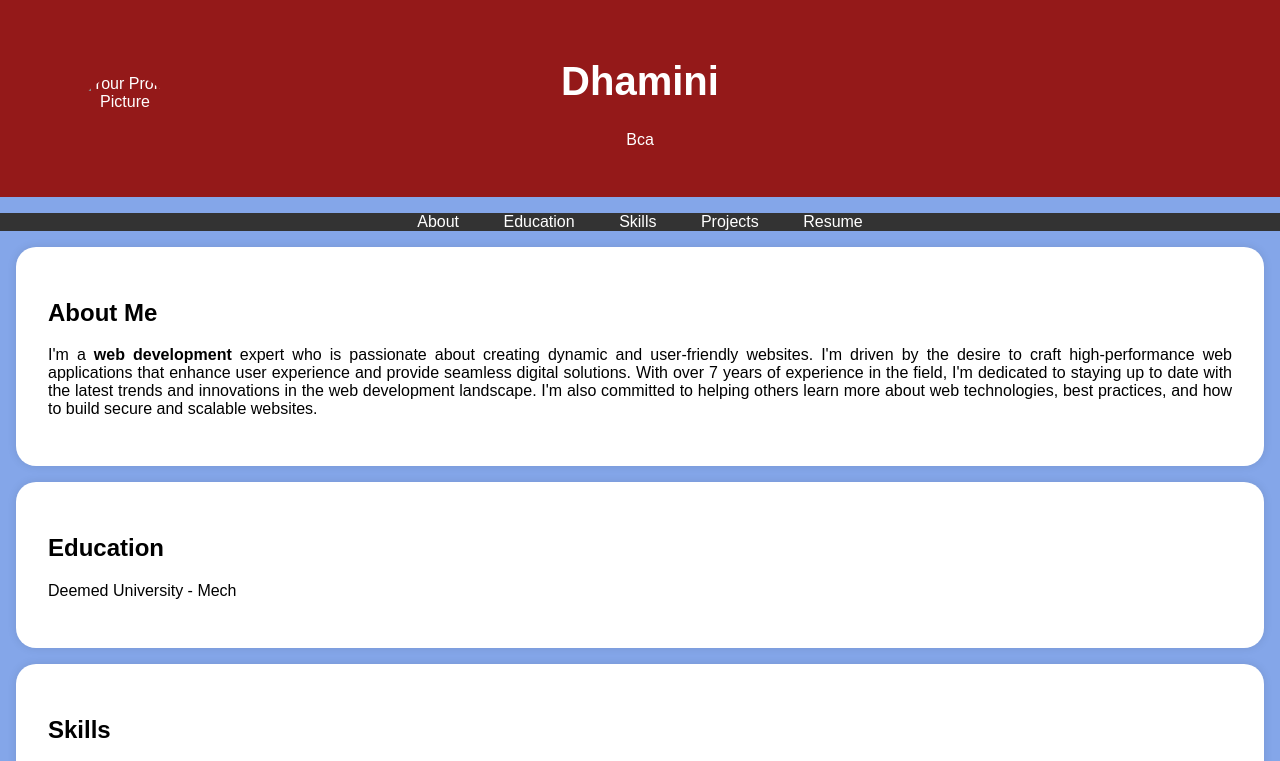
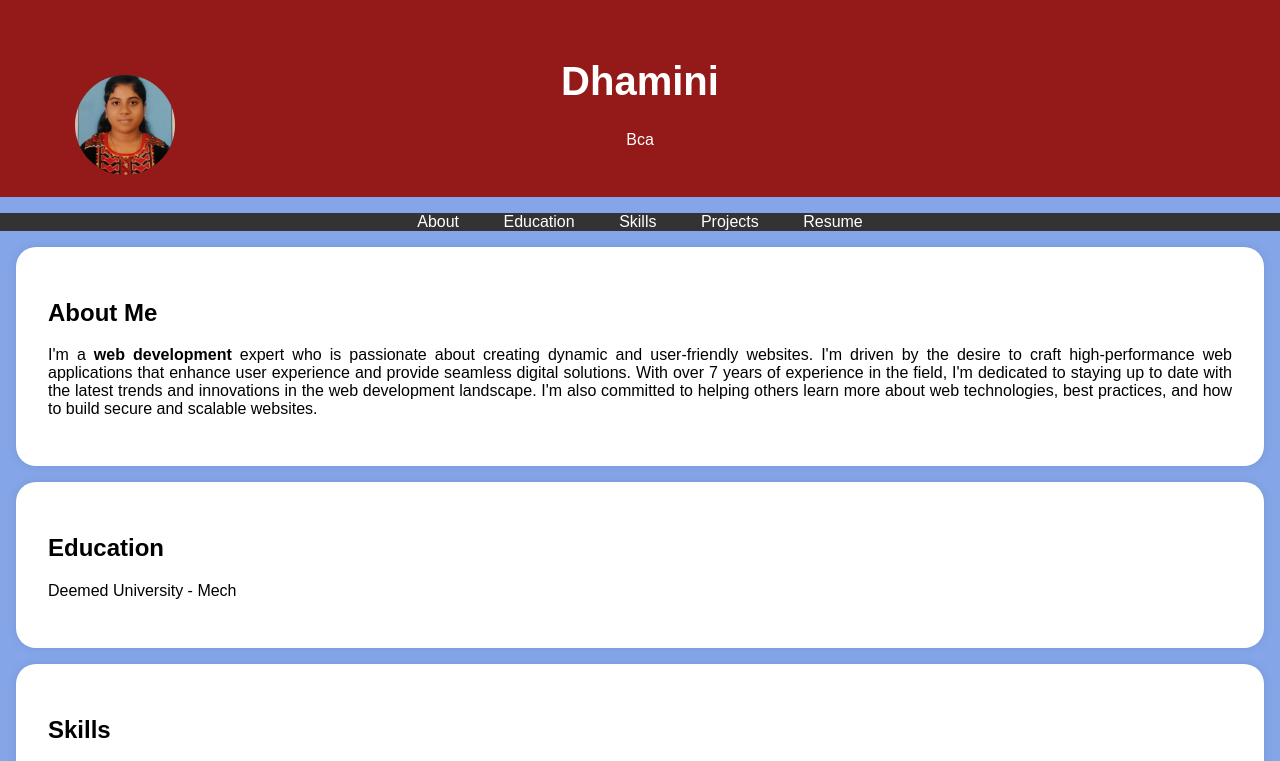
Before and after one commit to dhamu25/digital-portfolio, a plain HTML site: page index.html in a window 1280 px wide. Shown: the top 761 px of the page. Drawn offline with Linux system fonts and the light colour scheme.

Commit message:
Update index.html

```diff
--- a/index.html
+++ b/index.html
@@ -95,7 +95,7 @@
     <header>
         <div class="header-content">
             <!-- Add your profile picture here -->
-            <img src="" alt="Your Profile Picture" class="profile-picture">
+            <img src="Dhamani.jpg" alt="Your Profile Picture" class="profile-picture">
             <h1>Dhamini</h1>
             <p>Bca</p>
         </div>
```
